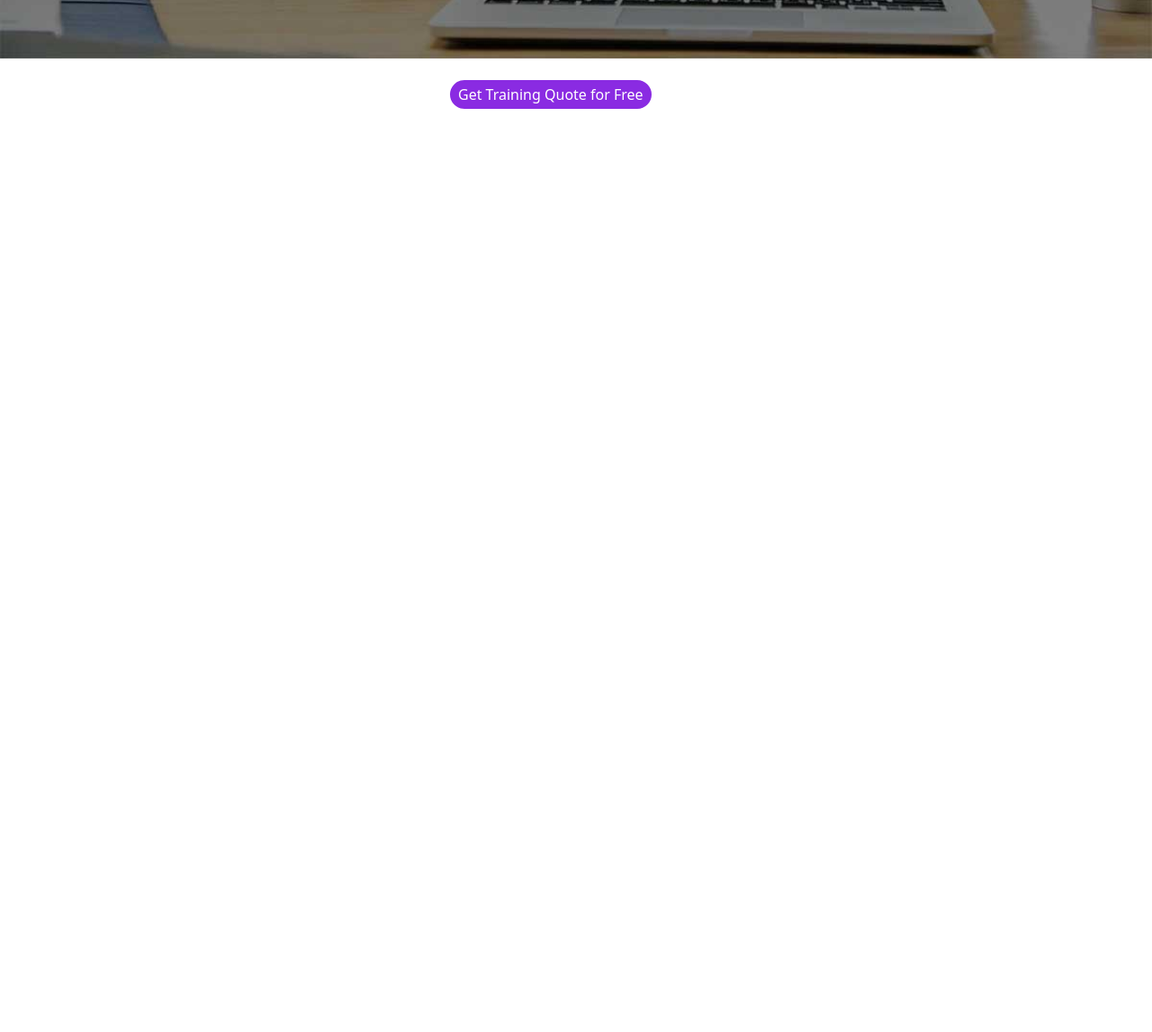
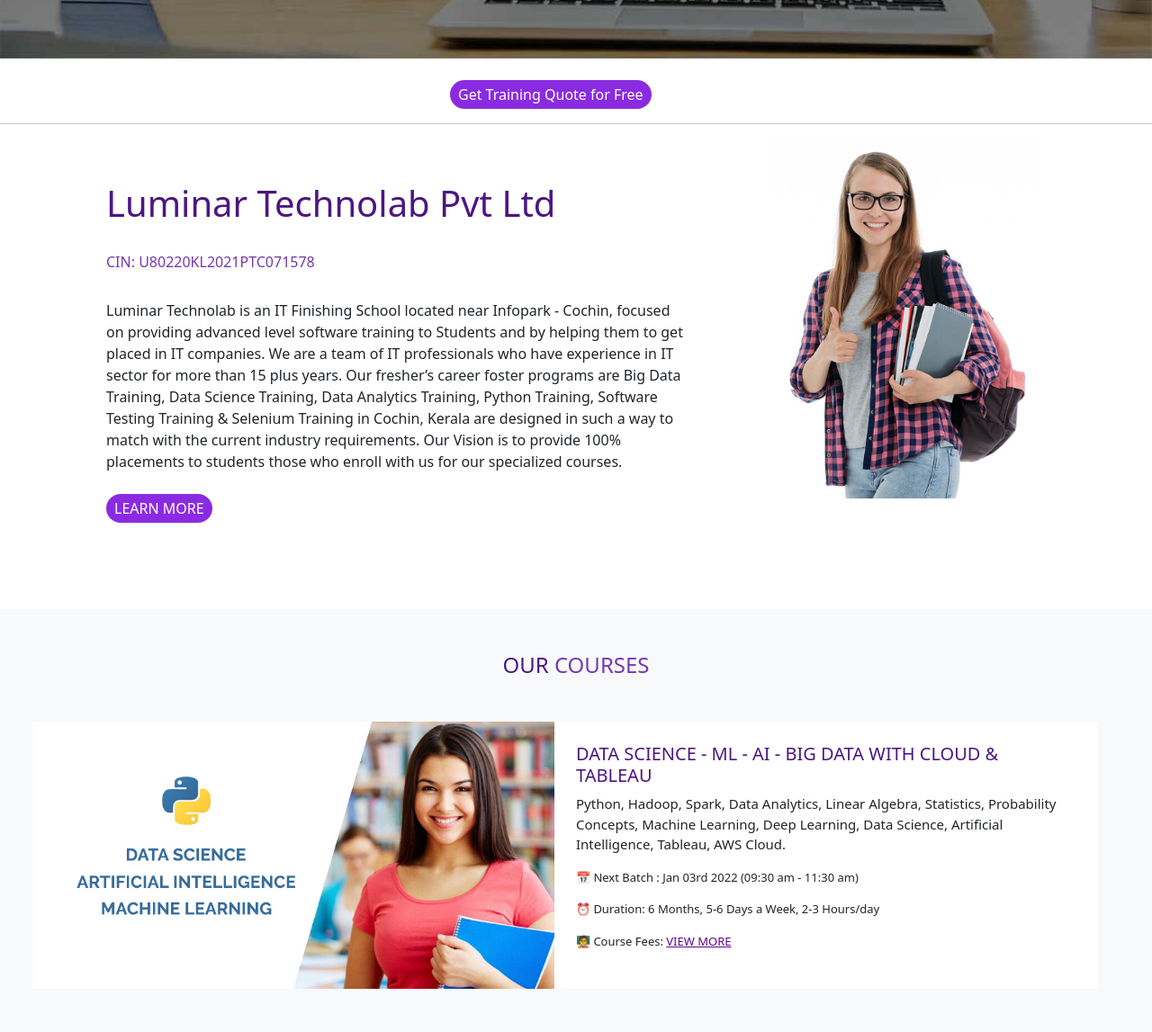
Before and after one commit to Devika1020/Luminar, a plain HTML site: page index.html in a window 1280 px wide. Shown: the part 574-1721 px from the top of the page at 90% size. Before the commit the page ends 800 px from the top, so only its background shows below. Drawn offline with nearby package versions, Linux system fonts and the light colour scheme.

Commit message:
third commit

```diff
--- a/index.html
+++ b/index.html
@@ -1,5 +1,6 @@
 <!DOCTYPE html>
 <html lang="en">
+
 <head>
   <meta charset="UTF-8">
   <meta name="viewport" content="width=device-width, initial-scale=1.0">
@@ -12,12 +13,14 @@
     crossorigin="anonymous"></script>
   <link rel="stylesheet" href="./luminar.css">
 </head>
+
 <body>
 
   <nav class="navbar navbar-expand-lg" style="background-color: white;">
     <div class="container">
       <img src="./images/logo.jpg" alt="">
-          <button class="navbar-toggler" type="button" data-bs-toggle="collapse" data-bs-target="#navbarSupportedContent" aria-controls="navbarSupportedContent" aria-expanded="false" aria-label="Toggle navigation">
+      <button class="navbar-toggler" type="button" data-bs-toggle="collapse" data-bs-target="#navbarSupportedContent"
+        aria-controls="navbarSupportedContent" aria-expanded="false" aria-label="Toggle navigation">
         <span class="navbar-toggler-icon"></span>
       </button>
       <div class="collapse navbar-collapse" id="navbarSupportedContent">
@@ -29,10 +32,12 @@
             <a class="nav-link " href="#">ABOUT</a>
           </li>
           <li>
-                <a class="nav-link" href="#">COURSES</a></li>
+            <a class="nav-link" href="#">COURSES</a>
+          </li>
           <li>
-                <a class="nav-link" href="#">OUR PLACEMENTS</a></li>
-              <li>      <a class="nav-link" href="#">GALLERY</a></li>
+            <a class="nav-link" href="#">OUR PLACEMENTS</a>
+          </li>
+          <li> <a class="nav-link" href="#">GALLERY</a></li>
           <li><a class="nav-link" href="#">CONTACT</a></li>
 
 
@@ -47,21 +52,23 @@
     <div class="carousel-inner">
       <div class="carousel-item active">
         <img src="./images/5.jpg" class="d-block w-100 " alt="...">
-            <div class="carousel-caption d-md-block text-start mb-5 pb-5 " >
+        <div class="carousel-caption d-md-block text-start mb-5 pb-5 ">
           <h1 class="h11">Kerala's No.1 IT Finishing School <br>100% Placement Assistance
           </h1>
-              <p class="p11" >we at LUMINAR TECHNOLAB offers best software trining and placement in <br>
+          <p class="p11">we at LUMINAR TECHNOLAB offers best software trining and placement in <br>
             emerging technologies like BIG DATA,DataScience,Machine Learning,PYTHON, <br>Software Testing <br><br>
-              <button class="b1" type="button" class="btn btn-primary">VIEW COURSES</button></p>
+            <button class="b1" type="button" class="btn btn-primary">VIEW COURSES</button>
+          </p>
         </div>
       </div>
-          <div class="carousel-item " >
+      <div class="carousel-item ">
         <img src="./images/6.jpg" class="d-block w-100 c" alt="...">
         <div class="carousel-caption d-md-block text-start">
           <h1 class="h12">Data Science, ML & AI <br>Big Data - Hadoop & Spark <br>Python Data Science</h1>
           <p class="p12">we at LUMINAR TECHNOLAB offers best software trining and placement in <br>
             emerging technologies like BIG DATA,DataScience,Machine Learning,PYTHON, <br>Software Testing.<br><br>
-                <button class="b1" type="button" class="btn btn-danger">VIEW COURSES</button></p>
+            <button class="b1" type="button" class="btn btn-danger">VIEW COURSES</button>
+          </p>
 
 
         </div>
@@ -80,7 +87,8 @@
   <!-- modLS -->
   <!-- Button trigger modal -->
 
-<button id="b2" class="b1" type="button" class="btn btn-primary ms-5" data-bs-toggle="modal" data-bs-target="#exampleModal">
+  <button id="b2" class="b1" type="button" class="btn btn-primary ms-5" data-bs-toggle="modal"
+    data-bs-target="#exampleModal">
     Get Training Quote for Free
   </button>
 
@@ -90,17 +98,19 @@
       <div class="modal-dialog">
         <div class="modal-content">
           <div class="modal-header">
-        <h1  class="modal-title fs-5" id="exampleModalLabel"> Get Training Quote for Free</h1>
+            <h1 class="modal-title fs-5" id="exampleModalLabel"> Get Training Quote for Free</h1>
             <button type="button" class="btn-close" data-bs-dismiss="modal" aria-label="Close"></button>
           </div>
-      <div><form action="" >
+          <div>
+            <form action="">
               <input type="text" class="form-control" placeholder="Name">
               <input type="email" class="form-control" placeholder="Email">
               <input type="text" class="form-control" placeholder="Phone Number">
               <input type="text" class="form-control" placeholder="Select course interested in">
               <input type="text" class="form-control" placeholder="City">
               <input type="text" class="form-control" placeholder="Comments">
-      </form></div>
+            </form>
+          </div>
 
 
           <div class="modal-footer">
@@ -111,5 +121,38 @@
       </div>
     </div>
   </div>
+   <hr>
+  <!-- div grid 1 -->
+  <div class="container w-100 ">
+  <div class="row  ">
+    <div class="col-lg-8 col-sm-6   p-5"><h1 class="v1">Luminar Technolab Pvt Ltd</h1><br>
+     <h6  class="v11" >CIN: U80220KL2021PTC071578 </h6>  <br>
+      Luminar Technolab is an IT Finishing School located near Infopark - Cochin, focused on providing advanced level
+      software training to Students and by helping them to get placed in IT companies. We are a team of IT professionals
+      who have experience in IT sector for more than 15 plus years. Our fresher’s career foster programs are Big Data
+      Training, Data Science Training, Data Analytics Training, Python Training, Software Testing Training & Selenium
+      Training in Cochin, Kerala are designed in such a way to match with the current industry requirements. Our Vision
+      is to provide 100% placements to students those who enroll with us for our specialized courses. <br> <br>
+      <button class="b1" type="button" class="btn btn-primary ms-5" data-bs-toggle="modal"
+      >
+      LEARN MORE
+    </button></div>
+    <div class="a5 col-lg-4 " ><img class="a5" src="./images/7.jpg"  alt=""></div>
+  </div>
+</div>
+<div class="bg-light mt-5 p-5 ">
+  <div class="text-center "><h4 class="v1">OUR <span class="v11">COURSES</span> </h4></div>
+  <div class="row a17 bg-white mt-5  ">
+    <div class=" col-lg-6" ><img class="a6" src="./images/8.jpg"  alt=""></div>
+    <div class="col-lg-6 "><br>
+      <h5 class="v1" >DATA SCIENCE - ML - AI - BIG DATA WITH CLOUD & <br>TABLEAU</h5>
+      <p class="a8">Python, Hadoop, Spark, Data Analytics, Linear Algebra, Statistics, Probability <br> Concepts, Machine Learning, Deep Learning, Data Science, Artificial <br> Intelligence, Tableau, AWS Cloud.</p>
+            <p class="a10">📅 Next Batch : Jan 03rd 2022 (09:30 am - 11:30 am)</p>
+            <p class="a10">⏰ Duration: 6 Months, 5-6 Days a Week, 2-3 Hours/day </p>
+            <p class="a10">🧑‍🏫 Course Fees: <a class="a9" href="">VIEW MORE</a></p>
+    </div>
+  </div>
+</div>
 </body>
+
 </html>
--- a/luminar.css
+++ b/luminar.css
@@ -7,19 +7,52 @@
 #b2{
     margin-left: 500px;
 }
+.row{
+    max-width: 100%;
+}
+.a5{
+    max-width: 100%;
+    height: auto;
+}
+.a6{
+    max-width: 100%;
+    height: auto;
+}
+.v1{
+    color:rgb(77, 22, 129);
+}
+.v11{
+    color:rgb(118, 56, 176);
+}
+.a8{
+    font-size: 15px;
+    font-weight: 300;
+}
+.a9{
+    color: #5e068a;
+    font-weight: 500;
+}
+.a10{
+    font-size: 13px;
+    font-weight: 500;
+}
+.a17:hover{
+    transform: scale(1.009);
+    box-shadow: 0 4px 8px 0 rgba(125, 125, 125, 0.769), 0 6px 20px 0 rgba(255, 255, 255, 0.9);
+}
 @media(max-width:500px){
     #b2{
         margin-left: 80px;
     }
     .h11{
         font-size: 15px;
-        margin-top: -29px;
+        margin-top: -39px;
         margin-bottom: 0px;
     }
     .p11{
         font-size: 7px;
-        margin-top: 2px;
-        margin-bottom: -120px;
+        margin-top: 8px;
+        margin-bottom: -290px;
     }
     .h12{
         font-size: 15px;
```
Also changed, not shown: images/7.jpg (added), images/8.jpg (added). Lines whose indentation alone changed are shown as unchanged.
